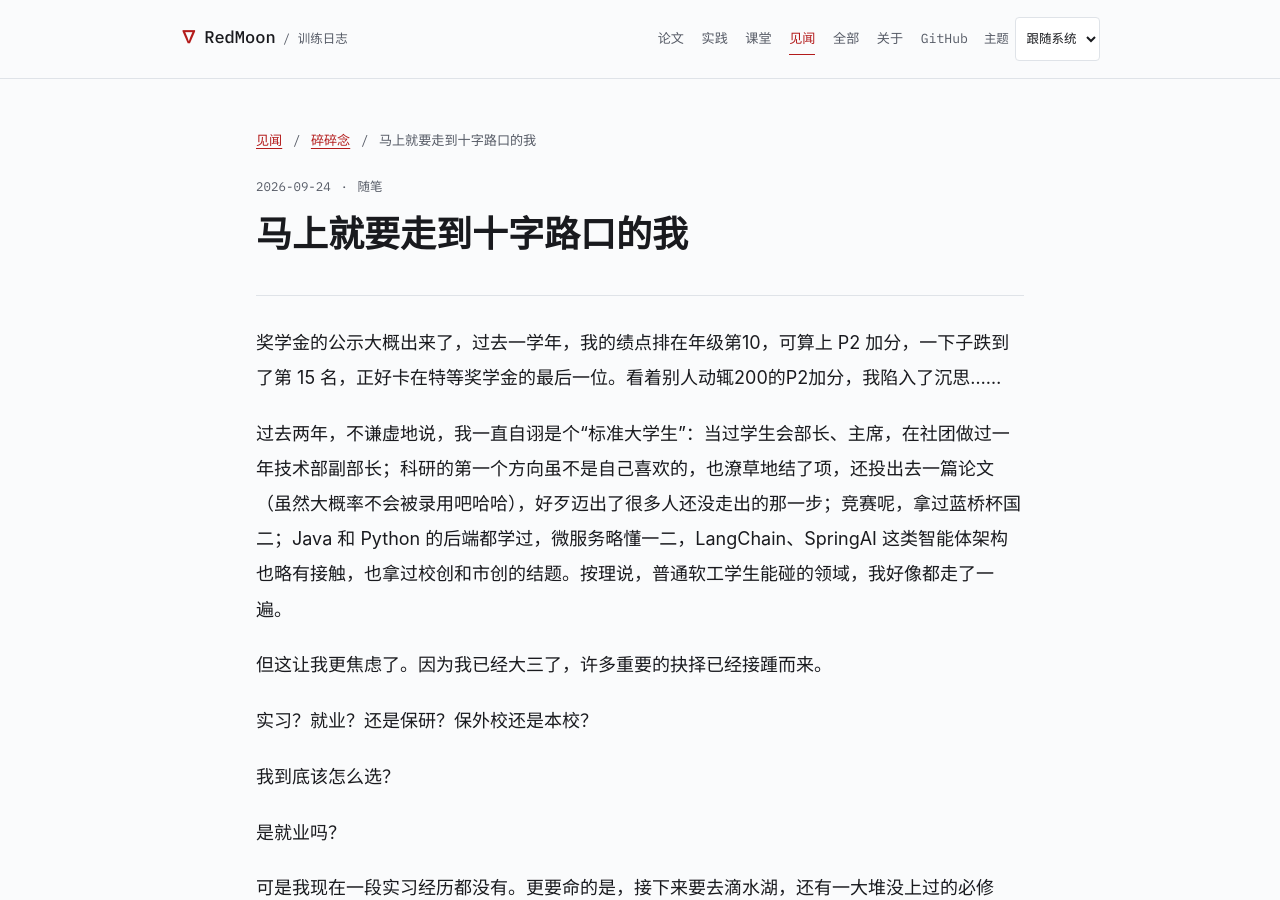
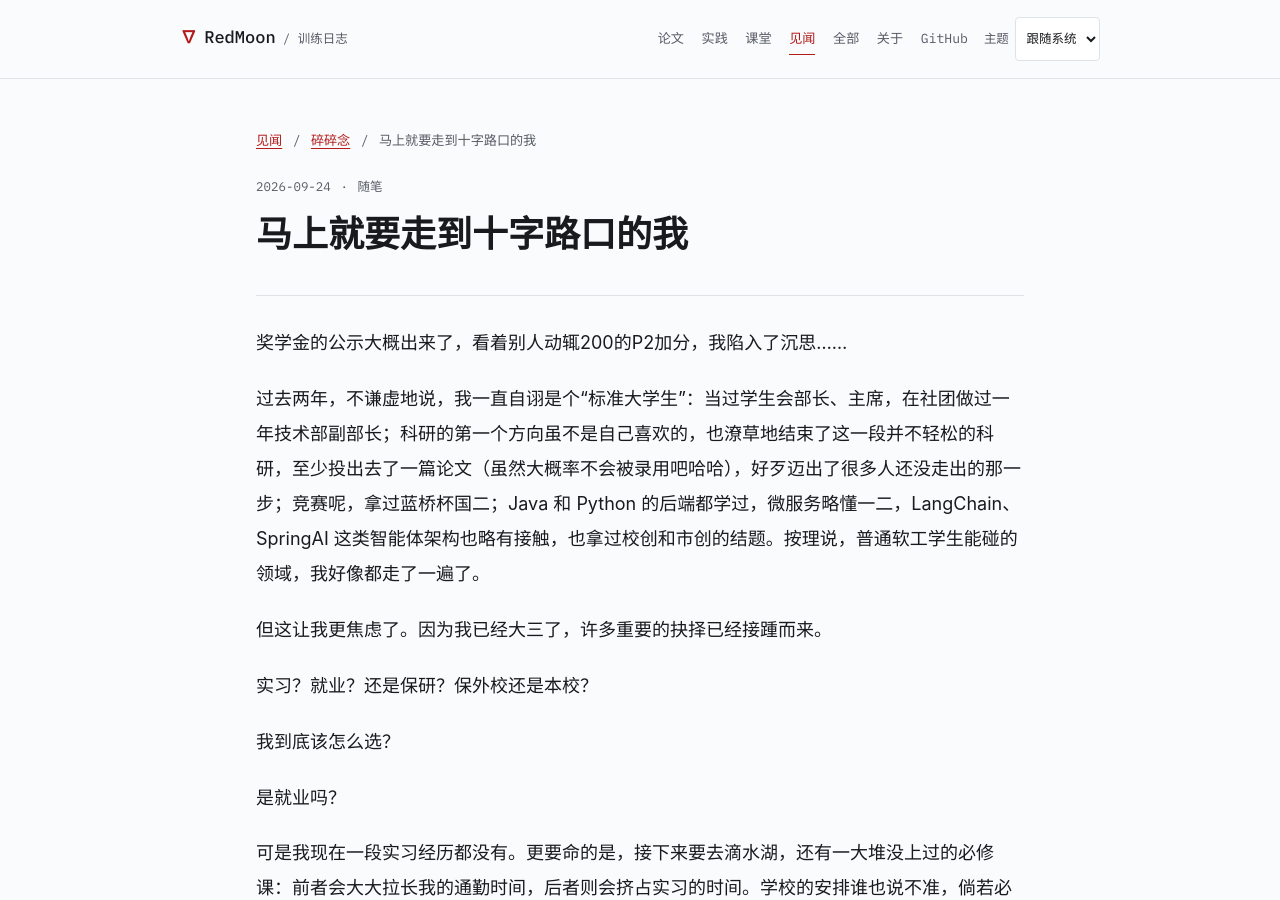
Before and after one commit to Redmoon-2333/Redmoon-2333.github.io, a Jekyll site: the page built from _posts/2026-09-24-crossroads-and-choices.md, in a window 1280 px wide and 900 px high. Built offline with Jekyll 4.4.1, drawn with Linux system fonts in a browser that asks for light colours; some of the changed text lies outside the part shown.

Commit message:
fix(blog): 同步碎碎念随笔新稿

```diff
--- a/_posts/2026-09-24-crossroads-and-choices.md
+++ b/_posts/2026-09-24-crossroads-and-choices.md
@@ -8,9 +8,9 @@ tags: [随笔]
 excerpt: "实习？就业？还是保研？保外校还是本校？"
 ---
 
-奖学金的公示大概出来了，过去一学年，我的绩点排在年级第10，可算上 P2 加分，一下子跌到了第 15 名，正好卡在特等奖学金的最后一位。看着别人动辄200的P2加分，我陷入了沉思……
+奖学金的公示大概出来了，看着别人动辄200的P2加分，我陷入了沉思……
 
-过去两年，不谦虚地说，我一直自诩是个“标准大学生”：当过学生会部长、主席，在社团做过一年技术部副部长；科研的第一个方向虽不是自己喜欢的，也潦草地结了项，还投出去一篇论文（虽然大概率不会被录用吧哈哈），好歹迈出了很多人还没走出的那一步；竞赛呢，拿过蓝桥杯国二；Java 和 Python 的后端都学过，微服务略懂一二，LangChain、SpringAI 这类智能体架构也略有接触，也拿过校创和市创的结题。按理说，普通软工学生能碰的领域，我好像都走了一遍。
+过去两年，不谦虚地说，我一直自诩是个“标准大学生”：当过学生会部长、主席，在社团做过一年技术部副部长；科研的第一个方向虽不是自己喜欢的，也潦草地结束了这一段并不轻松的科研，至少投出去了一篇论文（虽然大概率不会被录用吧哈哈），好歹迈出了很多人还没走出的那一步；竞赛呢，拿过蓝桥杯国二；Java 和 Python 的后端都学过，微服务略懂一二，LangChain、SpringAI 这类智能体架构也略有接触，也拿过校创和市创的结题。按理说，普通软工学生能碰的领域，我好像都走了一遍了。
 
 但这让我更焦虑了。因为我已经大三了，许多重要的抉择已经接踵而来。
 
@@ -63,3 +63,5 @@ AI 发展太快，我之前试图仰仗的的智能体开发和后端，正在
 我好像注定是一个平凡的人，平凡地做着所有平凡人都会做的平凡的一切，却没有任何地方是突出的，是能够仰仗的。我唯一的优点好像就是比别人的平凡之处更多一点了，但这种看起来不平凡的平凡真的能算优点吗？
 
 这么快就要走到十字路口了，我该如何抉择，我该向哪迈出自己的下一步呢？
+
+哦对了，礼拜二当了半天志愿者并且上课，于是礼拜一为了礼拜二的志愿者去进行了彩排，礼拜三早上出门，出门前要帮老师整理礼拜二志愿者的名单，然后坐地铁去闵行开完主席会议（连开俩会），晚上才回来，现在是2:00，还要迎接六个小时后的早八，连上三节课后还有一个会议要参加。这个礼拜真累啊……
```
